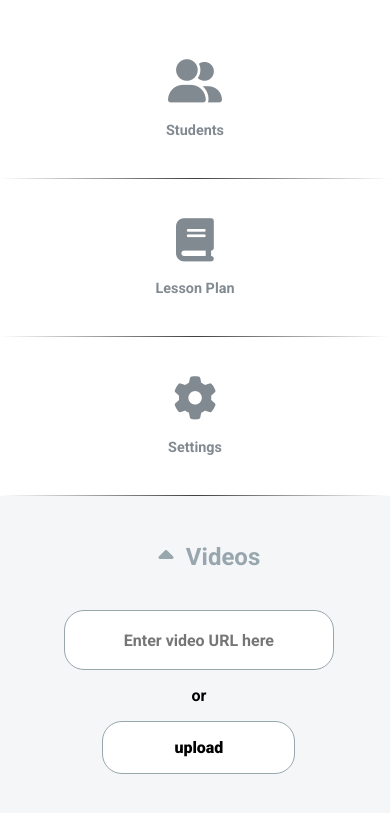
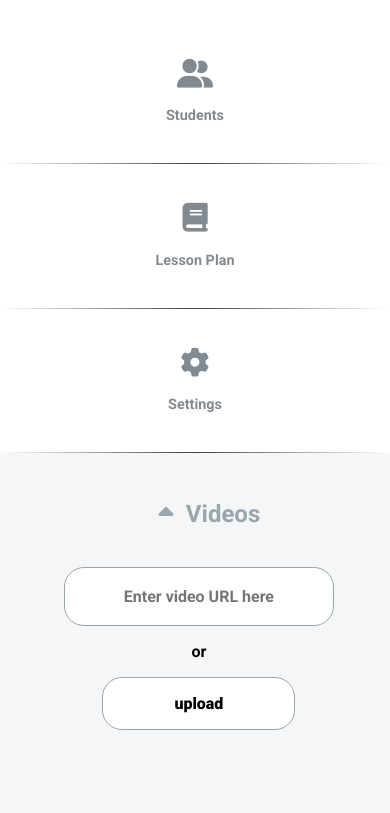
Before and after one commit to Ayush-raikwar/Task-2021-July, a plain HTML site: page index.html in a window 390 px wide. Shown: the part 113-926 px from the top of the page. Drawn offline with Linux system fonts and the light colour scheme.

Commit message:
Finally finally final edit in mobile CSS

```diff
--- a/index.html
+++ b/index.html
@@ -17,9 +17,9 @@
   <div class="sidenav">
 
     <div><img class="brand" src="images/logo.png" alt=""></div><br>
-    <div class='img1 firstImg'><i class="fas fa-user-friends fa-3x"></i><br>Students</div><hr>
-    <div class='img1'><i class="fas fa-book fa-3x"></i><br> Lesson Plan</div><hr>
-    <div class='img1'><i class="fas fa-cog fa-3x"></i><br>Settings</div><hr>
+    <div class='img1 firstImg'><i class="fas fa-user-friends fa-2x"></i><br>Students</div><hr>
+    <div class='img1'><i class="fas fa-book fa-2x"></i><br> Lesson Plan</div><hr>
+    <div class='img1'><i class="fas fa-cog fa-2x"></i><br>Settings</div><hr>
 
   </div>
   <header class="header">
```
